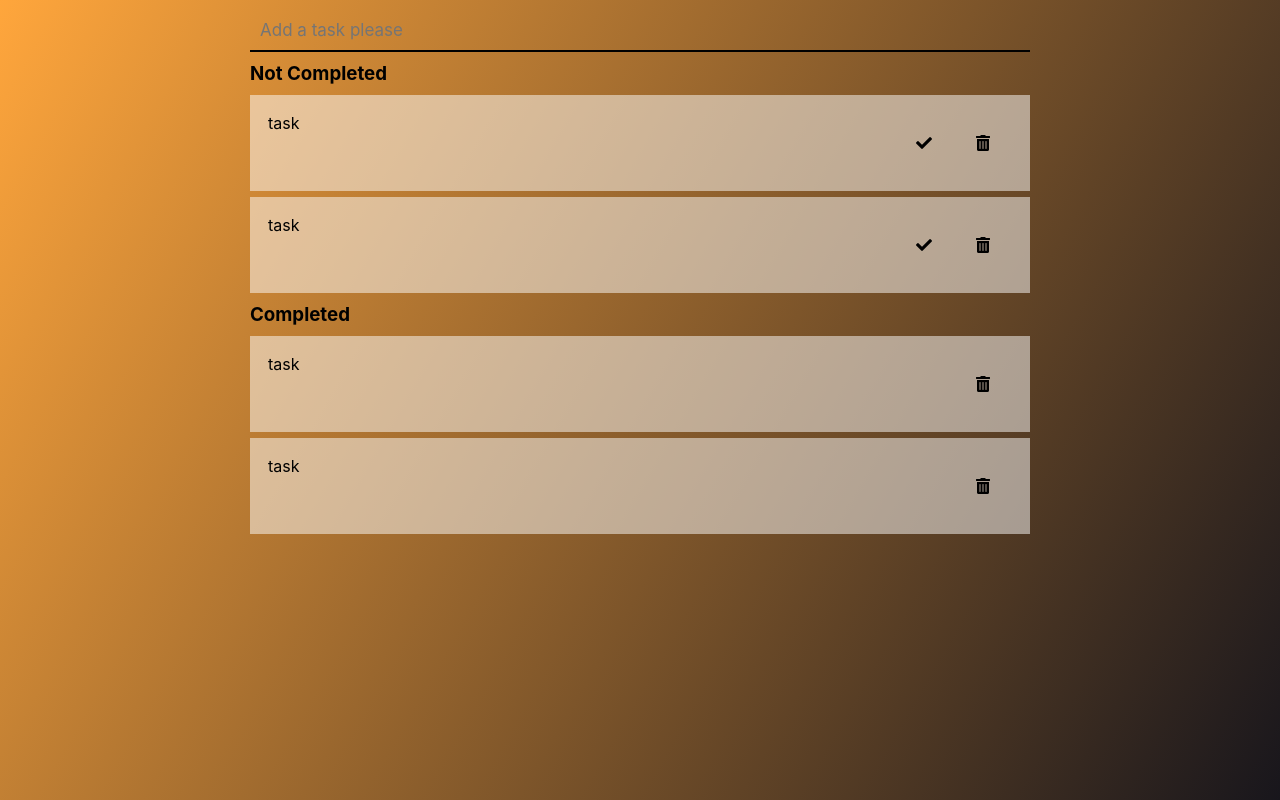
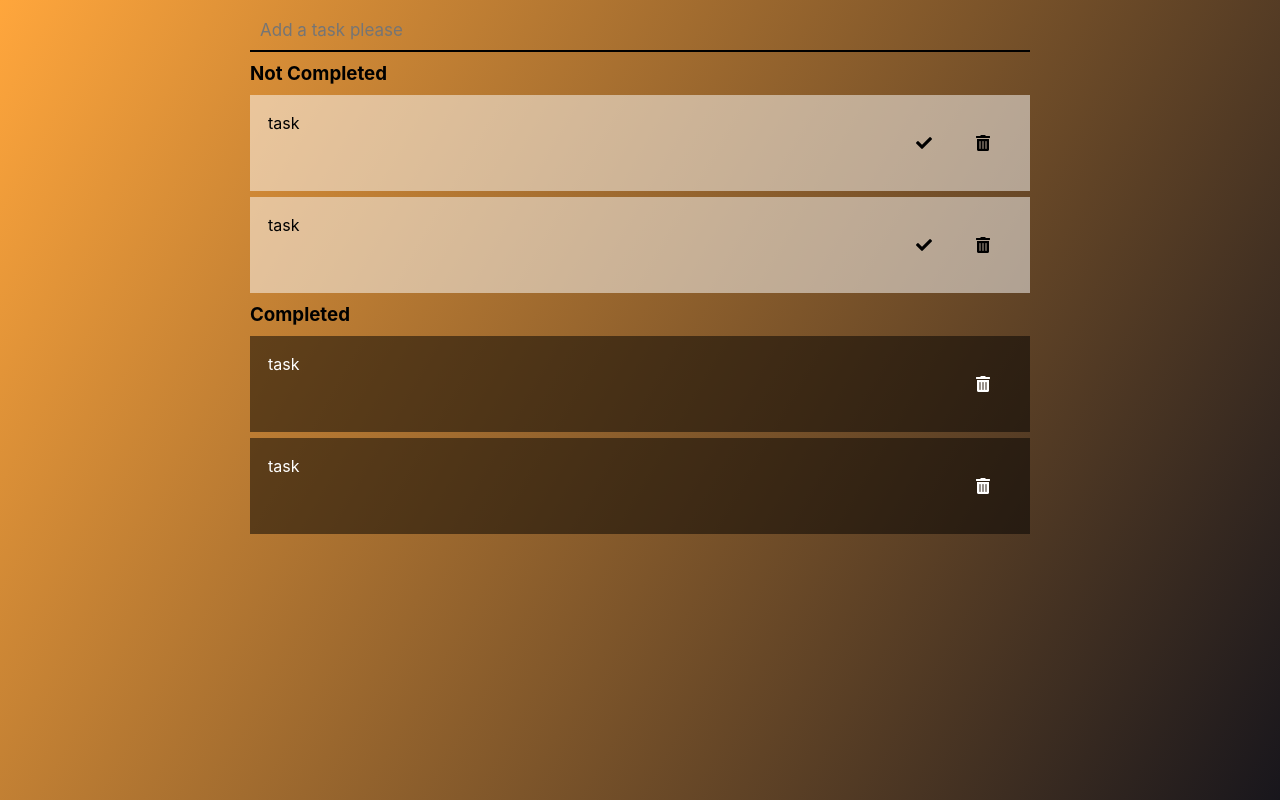
Before and after one commit to neilroy63/Day-Planner-CSS-JQuery, a plain HTML site: page index.html in a window 1280 px wide. Drawn offline with nearby package versions, Linux system fonts and the light colour scheme.

Commit message:
fix/updated css

```diff
--- a/assets/style.css
+++ b/assets/style.css
@@ -44,3 +44,8 @@ h3 {
     margin: 22px;
     cursor: pointer;
 }
+
+.completed .task {
+    background: rgba(0, 0, 0, .5);
+    color: #fff;
+}
```
